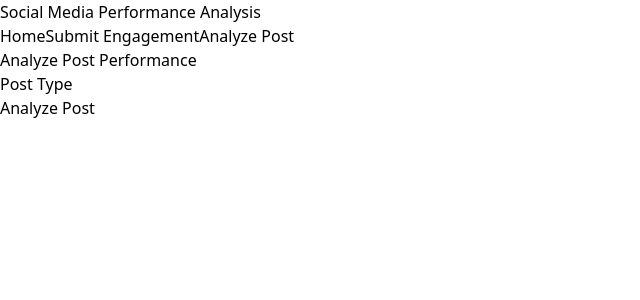
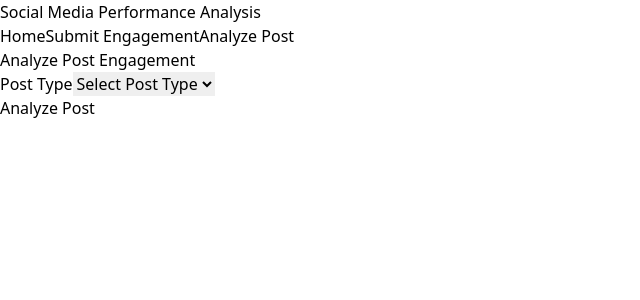
Before and after one commit to manjeetexe/social-media-analytics, a React (Vite) app: page /analyze-post in a window 1280 px wide. Shown: the top 300 px of the page, without its empty margins (0-640 px from the left). Built offline with nearby package versions, Linux system fonts and the light colour scheme.

Commit message:
minor change

```diff
--- a/src/Components/PostTypeInput.jsx
+++ b/src/Components/PostTypeInput.jsx
@@ -1,77 +1,68 @@
 import React, { useState } from 'react';
 
-const PostTypeInput = () => {
+const AnalyzePost = () => {
     const [postType, setPostType] = useState('');
-    const [metrics, setMetrics] = useState(null);
-    const [insight, setInsight] = useState('');
-    const [isSubmitting, setIsSubmitting] = useState(false);
+    const [insights, setInsights] = useState('');
+    const [isLoading, setIsLoading] = useState(false);
 
-    const fetchData = async (postType) => {
+    const fetchInsights = async () => {
+        setIsLoading(true);
         try {
-            setIsSubmitting(true);
-            const response = await fetch('http://localhost:8000/analyze-post', {
+            const response = await fetch('http://localhost:8000/api/analyze-post', {
                 method: 'POST',
                 headers: { 'Content-Type': 'application/json' },
-                body: JSON.stringify({ postType }),
+                body: JSON.stringify({ postType }),  // Send postType to backend
             });
+
             const data = await response.json();
-            setMetrics(data.metrics);
-            setInsight(data.insight);
+
+            if (response.ok) {
+                setInsights(data.insights.join('\n'));  // Display insights as a string
+            } else {
+                setInsights('No insights available. Try again.');
+            }
         } catch (error) {
-            console.error('Error fetching data:', error);
+            console.error('Error:', error);
+            setInsights('Error analyzing data. Please try again.');
         } finally {
-            setIsSubmitting(false);
+            setIsLoading(false);
         }
-    };
-
-    const handleSubmit = (e) => {
-        e.preventDefault();
-        fetchData(postType);
     };
 
     return (
         <div className="bg-white p-6 rounded-lg shadow-sm">
-            <h2 className="text-xl font-semibold mb-4 text-center">Analyze Post Performance</h2>
-            <form onSubmit={handleSubmit}>
+            <h2 className="text-xl font-semibold mb-4 text-center">Analyze Post Engagement</h2>
             <div className="mb-4">
                 <label className="block text-sm font-medium text-gray-700">Post Type</label>
-                    <input
-                        type="text"
+                <select
                     value={postType}
                     onChange={(e) => setPostType(e.target.value)}
                     className="mt-1 block w-full px-4 py-2 border rounded-md focus:ring-2 focus:ring-blue-500"
                     required
-                    />
+                >
+                    <option value="">Select Post Type</option>
+                    <option value="carousel">Carousel</option>
+                    <option value="reels">Reels</option>
+                    <option value="static">Static Image</option>
+                </select>
             </div>
             <div className="text-center">
                 <button
-                        type="submit"
-                        disabled={isSubmitting}
+                    onClick={fetchInsights}
+                    disabled={!postType}
                     className="bg-blue-500 text-white px-6 py-2 rounded-md hover:bg-blue-600 focus:outline-none focus:ring-2 focus:ring-blue-500"
                 >
-                        {isSubmitting ? 'Analyzing...' : 'Analyze Post'}
+                    {isLoading ? 'Analyzing...' : 'Analyze Post'}
                 </button>
             </div>
-            </form>
 
-            {metrics && (
-                <div className="mt-6">
-                    <h3 className="font-semibold">Metrics:</h3>
-                    <div className="text-sm text-gray-600">
-                        <p>Likes: {metrics.likes}</p>
-                        <p>Shares: {metrics.shares}</p>
-                        <p>Comments: {metrics.comments}</p>
-                    </div>
-                </div>
-            )}
-            {insight && (
-                <div className="mt-4">
-                    <h3 className="font-semibold">Insight:</h3>
-                    <p className="text-gray-700">{insight}</p>
+            {insights && (
+                <div className="mt-4 text-center">
+                    <p className="text-green-500">{insights}</p>
                 </div>
             )}
         </div>
     );
 };
 
-export default PostTypeInput;
+export default AnalyzePost;
```
Lines whose indentation alone changed are shown as unchanged.
